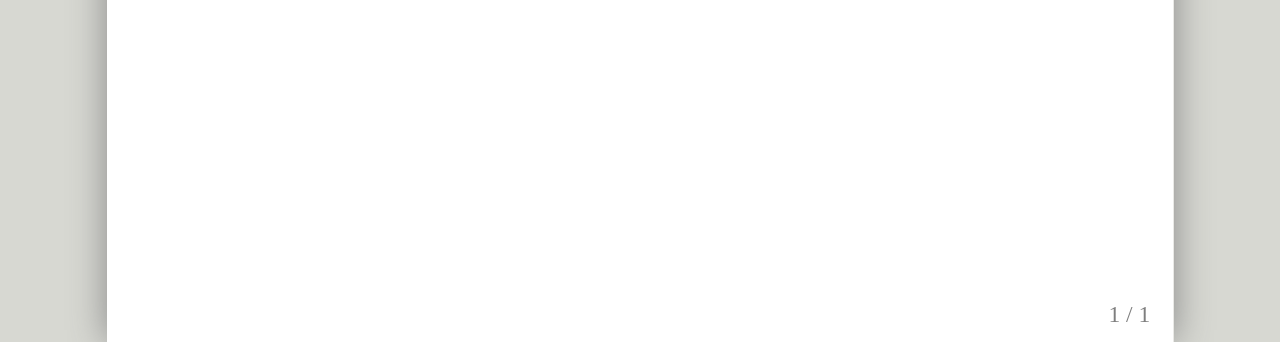
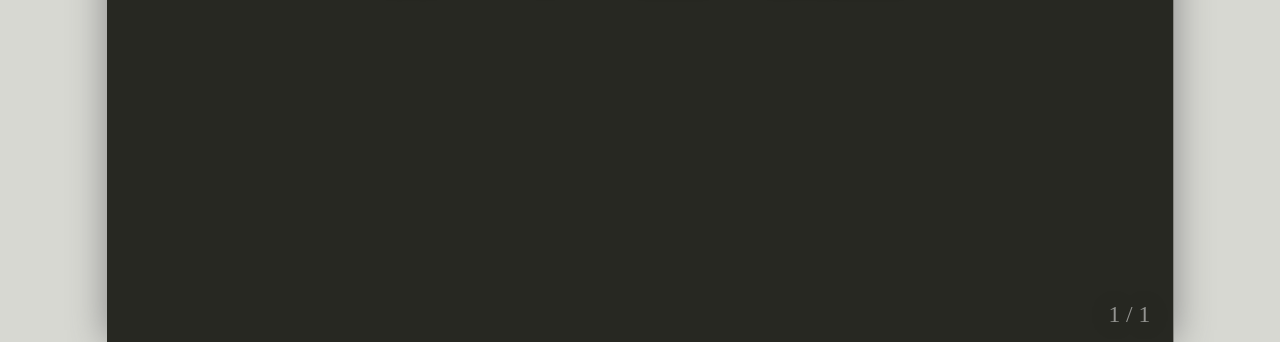
Before and after one commit to ysakmrkm/slides-terminal, a plain HTML site: page index.html in a window 1280 px wide. Shown: the part 458-800 px from the top of the page. Drawn offline with Linux system fonts and the light colour scheme.

Commit message:
Add cover

```diff
--- a/index.html
+++ b/index.html
@@ -3,9 +3,24 @@
   <head>
     <meta charset="UTF-8">
     <title>index title</title>
+    <style>.inverse {
+  background: #272822;
+  color: #fff;
+  text-shadow: 0 0 20px #333;
+}
+
+/*# sourceMappingURL=style.css.map */
+
+    </style>
   </head>
   <body id="index" class="home">
-    <textarea id="source"></textarea>
+    <textarea id="source">
+      name: inverse
+      layout: true
+      class: center, middle, inverse
+      ---
+      # 怖くない黒い画面
+    </textarea>
     <script src="js/remark-latest.min.js"></script>
     <script>var slideshow = remark.create();</script>
   </body>
--- /dev/null
+++ b/sass/_core.scss
@@ -0,0 +1,6 @@
+@import 'core/reset';
+@import 'core/property';
+@import 'core/function';
+@import 'core/mixin';
+@import 'core/module';
+@import 'core/layout';
--- /dev/null
+++ b/sass/core/_function.scss
@@ -0,0 +1,88 @@
+@function margin($margin,$lheight,$base,$unit:0){
+	@if $unit != 0 {
+	@return ($margin + (((1 - (($lheight) / $base)) / 2) * $base))+px;
+	} @else {
+	@return ($margin + (((1 - (($lheight) / $base)) / 2) * $base));
+	}
+}
+
+@function padding($margin,$lheight,$base,$unit:0){
+	@return margin($margin,$lheight,$base,$unit);
+}
+
+@function pxtoem($target,$base){
+	@return ($target / $base)+em;
+}
+
+@function emtopx($target,$base){
+	@return ($target * $base)+px;
+}
+
+@function dummytext($length){
+	//$base:t h i s \  i s \  d u m m y \  t e x t \,;
+	$base:こ こ に 文 章 が 入 り ま す 。;
+	$text:'';
+	$num:floor($length / length($base));
+	$rest:$length % length($base);
+
+	@if $length <= length($base){
+		@for $i from 1 through $length {
+			@if nth($base,$i) == '\ ' {
+				$text:$text+' ';
+			} @else if nth($base,$i) == '\.' {
+				$text:$text+'.';
+			} @else if nth($base,$i) == '\,' {
+				$text:$text+',';
+			} @else {
+				$text:$text+nth($base,$i);
+			}
+		}
+
+	} @else {
+		@for $i from 1 through $num {
+			@for $j from 1 through length($base) {
+				@if nth($base,$j) == '\ ' {
+					$text:$text+' ';
+				} @else if nth($base,$j) == '\.' {
+					$text:$text+'.';
+				} @else if nth($base,$j) == '\,' {
+					$text:$text+',';
+				} @else {
+					$text:$text+nth($base,$j);
+				}
+			}
+		}
+
+		@if $rest != 0 {
+			@for $k from 1 through length($rest) {
+				@if nth($base,$k) == '\ ' {
+					$text:$text+' ';
+				} @else if nth($base,$k) == '\.' {
+					$text:$text+'.';
+				} @else if nth($base,$k) == '\,' {
+					$text:$text+',';
+				} @else {
+					$text:$text+nth($base,$k);
+				}
+			}
+		}
+	}
+
+	@return $text;
+}
+
+@function width($num){
+		@return nth($width,$num);
+}
+
+@function color($num){
+		@return nth($color,$num);
+}
+
+@function line_height($num){
+		@return nth($line_height,$num);
+}
+
+@function font_color($num){
+		@return nth($font_color,$num);
+}
--- /dev/null
+++ b/sass/core/_layout.scss
@@ -0,0 +1,81 @@
+@mixin layout-tags {
+	html ,
+	body {
+		height:100%;
+	}
+
+	html {
+		//-pie-load-path:"http://any.server/path/to/pie-js-files/PIE.htc";
+	}
+
+	body {
+		-webkit-text-size-adjust:100%;
+	}
+
+	a {
+		& ,
+		&:before ,
+		&:after {
+			@include transition(background-color $mouseover linear,background-image $mouseover linear);
+		}
+
+		> * {
+			@include transition(opacity $mouseover linear);
+		}
+
+		img {
+			background:#fff;
+		}
+
+		&:hover {
+			text-decoration:underline;
+
+			> * {
+				@include opacity(0);
+				text-decoration:none;
+			}
+		}
+	}
+}
+
+@mixin layout-container {
+	#container {
+		position:relative;
+		min-height:100%;
+
+		* html & {
+			height:100%;
+		}
+
+		body > & {
+			height:auto;
+		}
+	}
+}
+
+@mixin common {
+	//placeholderでやる必要性を検討
+	//%pie {
+	//	@include pie-element(relative);
+	//}
+}
+
+@mixin layout-header {
+}
+
+@mixin layout-content {
+}
+
+@mixin layout-main {
+}
+
+@mixin layout-sub {
+}
+
+@mixin layout-footer {
+	#footer {
+		position:absolute;
+		bottom:0;
+		width:100%;
+	}
+}
--- /dev/null
+++ b/sass/core/_mixin.scss
@@ -0,0 +1,199 @@
+//PIE使うから要らないかも
+@mixin clearfix {
+	&:before ,
+	&:after {
+		content:"";
+		display:table;
+	}
+
+	&:after {
+		clear:both;
+	}
+
+	* html & {
+		zoom:1;
+	}
+
+	*+html & {
+		zoom:1;
+	}
+}
+
+@mixin text-replacement {
+	overflow:hidden;
+	display:block;
+	text-indent:100%;
+	white-space:nowrap;
+}
+
+@mixin background($path:'',$pos1:'',$pos2:'',$repeat:'',$color:''){
+	@if $path != '' {
+		$path:url(#{$path});
+	} @else {
+		$path:'';
+	}
+
+	@if $pos1 != '' {
+		$pos1:' #{$pos1}';
+	}
+
+	@if $pos2 != '' {
+		$pos2:' #{$pos2}';
+	}
+
+	@if $repeat != '' {
+		$repeat:' #{$repeat}';
+	}
+
+	@if $color != '' {
+		$color:' #{$color}';
+	}
+
+	@if $path != '' {
+		background:$path#{$pos1}#{$pos2}#{$repeat}#{$color};
+	} @else {
+		@if $color != '' {
+			background:#{$color};
+		}
+	}
+}
+
+@mixin rover($width,$height,$bg,$ext:'gif',$pos1:'left',$pos2:'top',$color:''){
+	@if $ext == '' {
+		$ext:'gif';
+	}
+	@if $bg != '' {
+		@if $color != '' {
+			background:url('../img/' + $bg + '.' + $ext) #{$pos1} #{$pos2} no-repeat $color;
+		} @else {
+			background:url('../img/' + $bg + '.' + $ext) #{$pos1} #{$pos2} no-repeat;
+		}
+	}
+
+	a {
+		display:block;
+		@if $width != '' {
+		width:$width + px;
+		}
+		@if $height != '' {
+		height:$height + px;
+		}
+
+		img {
+			display:block;
+			//width:auto !important;	import無しでも大丈夫？
+			//height:auto !important;
+			width:auto;
+			height:auto;
+		}
+
+		&:hover {
+			background:none;
+
+			img {
+				//width:0px !important;	import無しでも大丈夫？
+				//height:0px !important;
+				width:0;	//fadein/outが必要な時はコメントアウト
+				height:0;	//fadein/outが必要な時はコメントアウト
+				vertical-align:top;
+			}
+		}
+	}
+}
+
+@mixin rover_cancel {
+	background:none !important;
+
+	a {
+		display:inline;
+		width:auto !important;
+		height:auto !important;
+
+		&:hover {
+			background:none;
+
+			img {
+				width:auto !important;
+				height:auto !important;
+			}
+		}
+	}
+}
+
+@mixin table-cell {
+	display:table-cell;
+
+	* html & {
+		display:inline;
+		zoom:1;
+	}
+
+	*+html & {
+		display:inline;
+		zoom:1;
+	}
+}
+
+@mixin pattern-check($color1:'#fff', $color2:'#000', $target:'.item-inner', $col:$num) {
+	#{$target} {
+		background-color:#{$color2};
+	}
+
+	@if $col % 2 == 0 {
+		@for $i from 0 through floor(($col - 1) / 2) {
+			&:nth-child(#{$col * 2}n + #{($i * 2) + 1}) ,
+			&:nth-child(#{$col * 2}n + #{($i * 2) + $col + 2}) {
+				#{$target} {
+					background-color:#{$color1};
+				}
+			}
+		}
+	} @else {
+		@for $i from 0 through floor(($col - 1) / 2) {
+			@for $j from 0 through floor($col / 2) {
+				&:nth-child(#{$col * 2}n + #{($col + 1) * $i + ($j * 2) + 1}) {
+					#{$target} {
+						background-color:#{$color1};
+					}
+				}
+			}
+		}
+	}
+}
+
+@mixin same-ratio-box($width:'100%', $height:'100%') {
+	position: relative;
+	width: #{$width};
+	height: auto;
+
+	&:before {
+		content: '';
+		display: block;
+		padding-top: #{$height};
+	}
+
+	> * {
+		position: absolute;
+		top: 0;
+		left: 0;
+		width: 100%;
+		height: 100%;
+	}
+}
+
+@mixin same-ratio-table($width:'100%', $height:'100%') {
+	@include same-ratio-box($width,$height);
+
+	> * {
+		// table
+		> * {
+			display: table;
+			width: 100%;
+			height: 100%;
+
+			> * {
+				display: table-cell;
+			}
+		}
+	}
+}
--- /dev/null
+++ b/sass/core/_property.scss
@@ -0,0 +1,10 @@
+//$pie-behavior:url("path_to_css/PIE.htc");
+//$pie-base-class:pie-element;
+$experimental-support-for-svg:true;
+
+$mouseover:.15s;
+
+$font_goth:Verdana, "游ゴシック", YuGothic, "ヒラギノ角ゴ ProN W3", "Hiragino Kaku Gothic ProN", "メイリオ", Meiryo, sans-serif;
+$font_goth_old:"ヒラギノ角ゴ Pro W3","Hiragino Kaku Gothic Pro","メイリオ","Meiryo","ＭＳ Ｐゴシック",sans-serif;
+$font_min:"Times New Roman", "游明朝", YuMincho, "ヒラギノ明朝 ProN W3", "Hiragino Mincho ProN", "メイリオ", Meiryo, serif;
+$font_min_old:'ヒラギノ明朝 Pro W3','Hiragino Mincho Pro','ＭＳ Ｐ明朝','MS PMincho',serif;
--- /dev/null
+++ b/sass/core/_reset.scss
@@ -0,0 +1,159 @@
+@mixin reset {
+	body ,
+	h1 , h2 , h3 , h4 , h5 , h6 ,
+	div ,
+	p ,
+	ul , ol , dl ,
+	form , fieldset ,
+	table ,
+	address ,
+	blockquote ,
+	noscript ,
+	pre ,
+	tr , //ここから非ブロック要素
+	td ,
+	input ,
+	textarea {
+		margin:0;
+		padding:0;
+		line-height:1;
+		font-style:normal;
+	}
+
+	body {
+		font-size:10px;
+		//font-family:"ヒラギノ角ゴ Pro W3","Hiragino Kaku Gothic Pro","メイリオ","Meiryo","ＭＳ Ｐゴシック",sans-serif;
+		font-family:$font_goth;
+	}
+
+	* html body {
+		font-size:62.5%;
+	}
+
+	*+html body {
+		font-size:62.5%;
+	}
+
+	/* start \*/
+	html:\66irst-child body {
+		font-size:62.5%;
+	}
+	/* end */
+
+	body:first-of-type {
+		font-size:62.5%;
+	}
+
+	h1 , h2 , h3 , h4 , h5 , h6 {
+		font-size:1em;
+		font-weight:normal;
+	}
+
+	small {
+		font-size:1em;
+	}
+
+	mark {
+		background:none;
+	}
+
+	fieldset {
+		border:none;
+	}
+
+	table {
+		border-collapse:collapse;
+		border-spacing:0px;
+		font-size:inherit;
+		font:100%;
+	}
+
+	li {
+		list-style-type:none;
+	}
+
+	dd {
+		margin:0;
+	}
+
+	a ,
+	abbr ,
+	acronym ,
+	em ,
+	strong ,
+	span ,
+	img ,
+	sub ,
+	sup ,
+	input ,
+	button ,
+	textarea ,
+	select ,
+	label ,
+	caption {
+		font-weight:normal;
+		font-style:normal;
+	}
+
+	a {
+		text-decoration:none;
+	}
+
+	img {
+		border:none;
+		vertical-align:bottom;
+	}
+
+	caption , th {
+		font-weight:normal;
+		text-align:left;
+	}
+
+	th , td {
+		padding:0px;
+	}
+
+	input , textarea , select {
+		font-family:inherit;
+		font-size:inherit;
+	}
+
+	textarea {
+		vertical-align:top;
+	}
+
+	//以下未定義要素
+	//area
+	//base
+	//col
+	//colgroup
+	//del
+	//dt
+	//head
+	//hr
+	//iframe
+	//ins
+	//legend
+	//link
+	//map
+	//meta
+	//noscript
+	//optgroup
+	//option
+	//param
+	//tbody
+	//tfoot
+	//thead
+	//tr
+	//tt
+}
+
+@mixin resethtml5 { //HTML5
+	header , footer , article , section , aside ,
+	nav ,
+	figure , figcaption {
+		display:block;
+		margin:0;
+		padding:0;
+	}
+}
--- /dev/null
+++ b/sass/style.scss
@@ -0,0 +1,8 @@
+@import 'core';
+@import 'compass';
+
+.inverse {
+	background: #272822;
+	color: #fff;
+	text-shadow: 0 0 20px #333;
+}
```
Also changed, not shown: css/style.css (added), sass/core/_module.scss (added), 2 other files.
